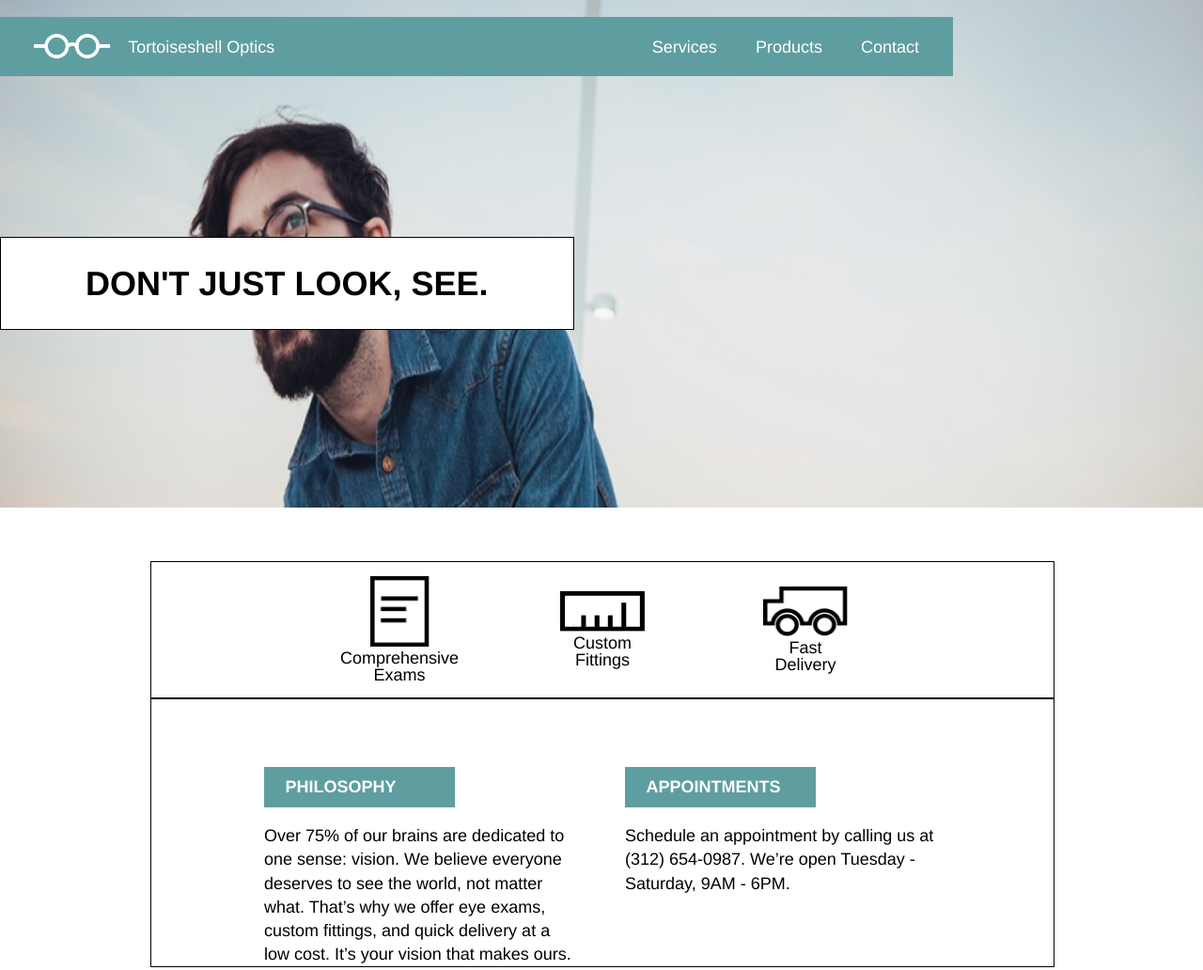
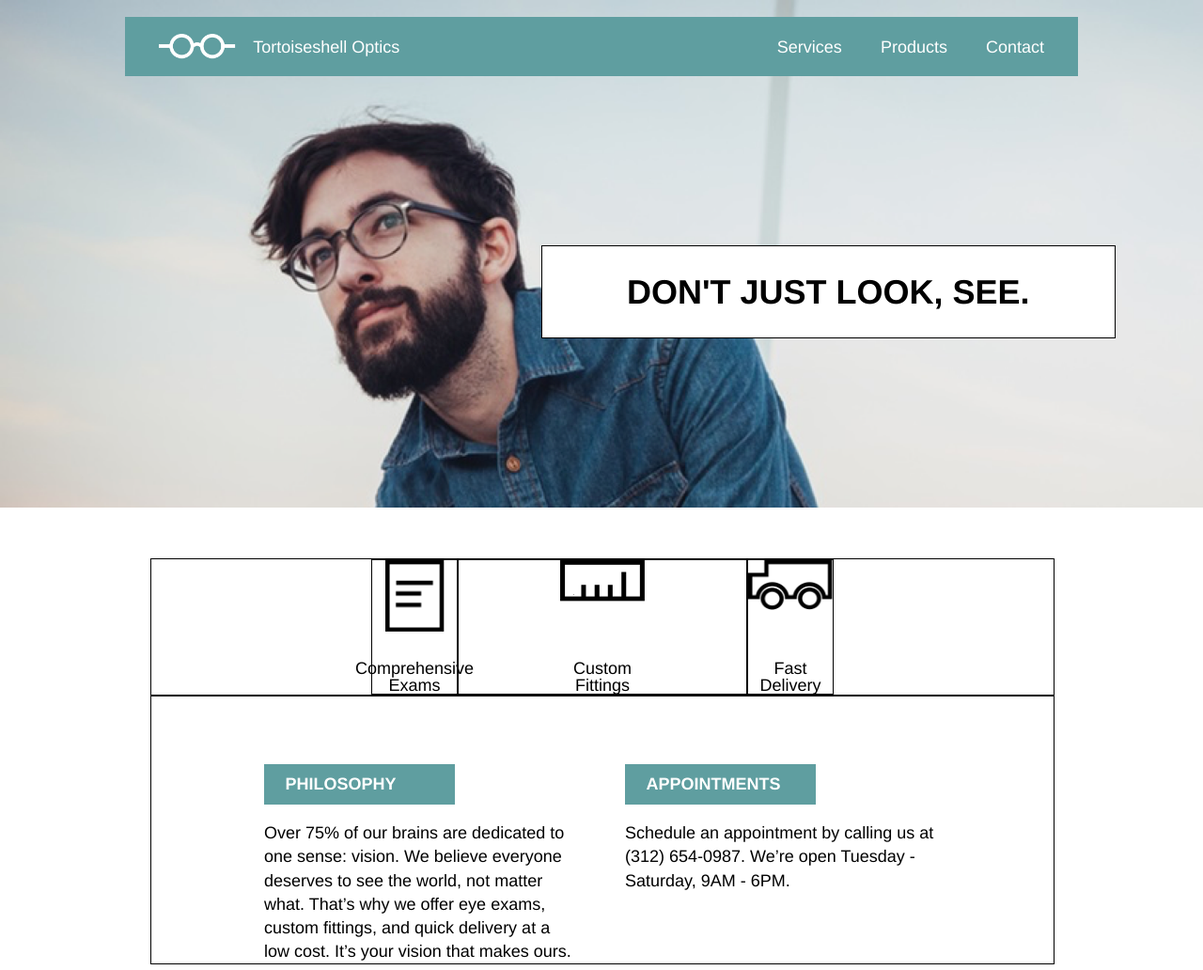
Before and after one commit to mistytree/TortoiseshellOptics, a plain HTML site: page index.html in a window 1280 px wide. Shown: the top 1032 px of the page at 94% size. Drawn offline with Linux system fonts and the light colour scheme.

Commit message:
Finished body part, white-box remains | 2018-01-25

```diff
--- a/index.html
+++ b/index.html
@@ -12,11 +12,10 @@
 
     <header>
 
-      <div class="banner">
-        <img src="./resources/img/main-banner.png" alt="Man Wearing Glasses">
-      </div>
+      <div class="banner-container">
 
-      <div class="header">
+        <div class="banner-header">
+
           <div class="header-left">
             <img src="./resources/img/logo-white.png" alt="Round Glasses">
             <span>Tortoiseshell Optics</span>
@@ -27,11 +26,13 @@
             <span><a href="#products">Products</a></span>
             <span><a href="#contact">Contact</a></span>
           </div>
+
         </div>
 
+        <div class="banner-white-box">
+          <span>DON'T JUST LOOK, SEE.</span>
+        </div>
 
-      <div class="banner white-box">
-        <span>DON'T JUST LOOK, SEE.</span>
       </div>
 
     </header>
--- a/resources/css/style.css
+++ b/resources/css/style.css
@@ -4,7 +4,7 @@ html {
   line-height: 1.4;
 }
 
-.header,
+.banner-header,
 .container,
 .footer {
   display: block;            /* First 3 lines of code will center the block */
@@ -14,11 +14,27 @@ html {
   width: 960px;
 }
 
-/* HEADER Section */
+/* BANNER Section */
 
-.header {
-  position: absolute;
+.banner-container {
+  /* To display .banner-header and .banner-white-box not on the same line */
+  display: block;
+}
+
+/* Don't load image through HTML because it will not be placed behind green nav-bar */
+/* but rather under as elements flow naturally! */
+header {
+  background-image: url("../img/main-banner.png");
+  background-size: cover;
+  height: 30rem;
+  width: 100%;
+}
+
+/* HEADER Sub-Section */
+
+.banner-header {
   top: 1rem;
+  position: relative;  /* Position relative to .banner-container */
 
   display: flex;
   justify-content: space-between;
@@ -46,22 +62,14 @@ html {
   color: White;
 }
 
-/* BANNER Section */
+/* WHITE BOX Sub-Section */
 
-.banner {
-  /*display: flex;*/
+.banner-white-box {
+  position: relative;  /* Position relative to .banner-container */
+  top: 11rem;          /* Relative to .banner-header */
+  margin-left: 45%;
+  max-width: fit-content;  /* Good trick to set width of container only to content size */
 
-}
-
-.banner img {
-  height: 30rem;
-  width: 100%;
-  /*background-size: cover;*/
-}
-
-.banner.white-box {
-  top: 14rem;
-  position: absolute;
   font-weight: bold;
   font-size: 2rem;
   line-height: 1.2;
@@ -72,11 +80,6 @@ html {
 }
 
 /* BODY SECTION */
-.container {
-  display: flex;
-  flex-direction: column;
-  align-items: center;
-}
 
 .container.upper-part,
 .container.bottom-part {
@@ -107,9 +110,9 @@ html {
 .upper-part.right {
   display: flex;
   flex-flow: column;
+  justify-content: space-between;
   align-items: center;
-
-  width: 6rem;  /* This one just guessed, not in redline mock-up; looks better with */
+  border: 1px solid black; /* DELETE LATER!!! */
 }
 
 .upper-part.center {
@@ -122,9 +125,8 @@ html {
 .text-right {
   display: flex;
   justify-content: center;
-
   text-align: center;
-  width: 5rem;
+  width: 5rem;  /* To force text to wrap in two lines */
 }
 
 /* BODY Section - Bottom Part */
```
Lines whose indentation alone changed are shown as unchanged.
